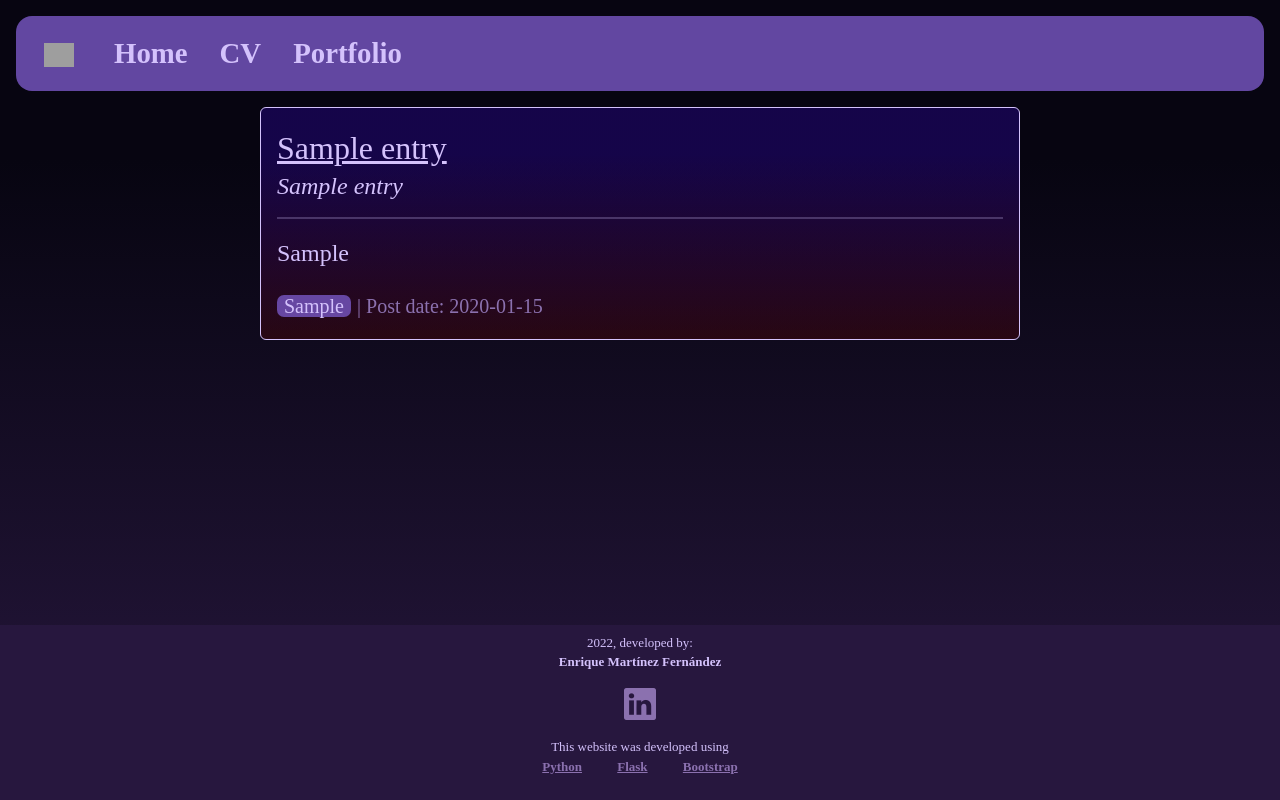
After one commit to Emfz/PersonalSite, a Flask app: page /portfolio in a window 1280 px wide. The commit adds this page. Run offline with Flask 2, Linux system fonts and the light colour scheme; tables that the repository leaves empty hold one stand-in row (values such as "Sample post"); some web fonts are replaced; grey boxes are pictures that could not be loaded.

Commit message:
Portfolio page created, it lists all the posts in the database

```diff
--- a/main.py
+++ b/main.py
@@ -1,9 +1,39 @@
 from flask import Flask, render_template, url_for
 import time
+from flask_sqlalchemy import SQLAlchemy
+
 
 
 app = Flask(__name__)
+
+app.config["SQLALCHEMY_DATABASE_URI"] = "sqlite:///portfolio.db"
+database = SQLAlchemy(app)
+
 year = time.localtime().tm_year
+
+
+class PortfolioEntry(database.Model):
+	id = database.Column(database.Integer, primary_key = True)
+	title = database.Column(database.String, nullable = False)
+	subtitle = database.Column(database.String(150))
+	abstract = database.Column(database.String(300))
+	category_tag = database.Column(database.String(100))
+	date = database.Column(database.String(10), nullable = False)
+	body = database.Column(database.Text, nullable = False)
+
+
+with app.app_context():
+	database.create_all()
+	# TestEntry = PortfolioEntry(title = "Emulating the Chip-8 processor",
+	# 							subtitle = "A flashback to the dawn of videogames.",
+	# 							abstract = "I'll walk you through how I emulated a retro console in a modern system.",
+	# 							category_tag = "c++,python,java",
+	# 							date = year,
+	# 							body = "ASDF")
+	# database.session.add(TestEntry)
+	# database.session.commit()
+
+
 
 @app.route("/")
 def home():
@@ -13,6 +43,10 @@ def home():
 def cv():
 	return render_template("cv.html", year = year)
 
+@app.route("/portfolio")
+def portfolio():
+	posts = PortfolioEntry.query.all()
+	return render_template("portfolio.html", year = year, posts = posts)
 
 
 if __name__ == "__main__":
--- a/static/styles.css
+++ b/static/styles.css
@@ -10,6 +10,8 @@ F6F5F5,D3E0EA,1687A7,276678
 	--darker: #070511;
 	--lightTranpsarent: #7353BAD9;
 	--darkTransparent: #0f0f23D9;
+	--darkRedTransparent: rgba(76, 3, 3, 0.4);
+	--lightBlueTransparent: rgba(63, 4, 241, 0.25);
 
 	/* Text animation section */
 	--neon-text-color: rgb(255, 255, 255);
@@ -27,6 +29,7 @@ F6F5F5,D3E0EA,1687A7,276678
 
 body{
 	background-color: var(--darker);
+	background: linear-gradient(0deg, var(--dark) 0%, var(--darker) 80%);
 	color: var(--lighter);
 	font-family: 'Kurale', serif;
 	font-size: 1.5rem;
@@ -200,6 +203,57 @@ nav{
 
 
 /* --------------------------------------------------------------------------------------------------------------------------- */
+/* --------------------------------------------------------------------------------------------------------------------------- */
+/* --------------------------------------------------------------------------------------------------------------------------- */
+/* Portfolio */
+
+.portfolio-container{
+	padding: 0 5%;
+}
+
+.portfolio-card{
+	border-color: var(--lighter);
+	color: var(--lighter);
+	margin-bottom: 50px;
+	/* max-width: 50%; */
+	/* background-color: var(--whiteTransparent); */
+	background-color: var(--darker);
+	background: linear-gradient(0deg, var(--darkRedTransparent) 0%, var(--lightBlueTransparent) 80%);
+}
+
+.portfolio-card-header{
+	font-size: 2rem;
+	text-decoration: underline;
+	color: var(--lighter);
+}
+
+.portfolio-card-header:hover{
+	color: white;
+}
+
+.portfolio-card-subtitle{
+	font-size: 1.5rem;
+	font-style: italic;
+}
+
+.portfolio-card-date-tag{
+	font-size: 1.25rem;
+	color: var(--light);
+	display: inline;
+}
+
+.language-tag{
+	display: inline;
+	font-size: 1.25rem;
+	background-color: var(--lightTranpsarent);
+	border-radius: 7px;
+	padding: 0px 7px;
+}
+
+
+
+
+/* --------------------------------------------------------------------------------------------------------------------------- */
 /* Text animation */
 .animation {
 	height: 16vw;
@@ -227,81 +281,97 @@ nav{
 		margin-top: var(--height1);
 		color: var(--darker);
 		text-shadow: none;
+		opacity: 0;
 	}
 	10%{
 		margin-top: var(--height1);
 		color: var(--neon-text-color);
 		text-shadow: var(--text-shadow-config);
+		opacity: 1;
 	}
 	19%{
 		margin-top: var(--height1);
 		color: var(--darker);
 		text-shadow: none;
+		opacity: 0;
 	}
 	20%{
 		margin-top: var(--height2);
 		color:var(--darker);
 		text-shadow: none;
+		opacity: 0;
 	}
 	30%{
 		margin-top: var(--height2);
 		color: var(--neon-text-color);
 		text-shadow: var(--text-shadow-config);
+		opacity: 1;
 	}
 	39%{
 		margin-top: var(--height2);
 		color: var(--darker);
 		text-shadow: none;
+		opacity: 0;
 	}
 	40%{
 		margin-top: var(--height3);
 		color: var(--darker);
 		text-shadow: none;
+		opacity: 0;
 	}
 	50%{
 		margin-top: var(--height3);
 		color: var(--neon-text-color);
 		text-shadow: var(--text-shadow-config);
+		opacity: 1;
 	}
 	59%{
 		margin-top: var(--height3);
 		color: var(--darker);
 		text-shadow: none;
+		opacity: 0;
 	}
 	60%{
 		margin-top: var(--height4);
 		color: var(--darker);
 		text-shadow: none;
+		opacity: 0;
 	}
 	70%{
 		margin-top: var(--height4);
 		color: var(--neon-text-color);
 		text-shadow: var(--text-shadow-config);
+		opacity: 1;
 	}
 	79%{
 		margin-top: var(--height4);
 		color: var(--darker);
 		text-shadow: none;
+		opacity: 0;
 	}
 	80%{
 		margin-top: var(--height5);
 		color: var(--darker);
 		text-shadow: none;
+		opacity: 0;
 	}
 	90%{
 		margin-top: var(--height5);
 		color: var(--neon-text-color);
 		text-shadow: var(--text-shadow-config);
+		opacity: 1;
 	}
 	99%{
 		margin-top: var(--height5);
 		color: var(--darker);
 		text-shadow: none;
+		opacity: 0;
 	}
 	100%{
 		margin-top: var(--height1);
 		color: var(--darker);
 		text-shadow: none;
+		opacity: 0;
 	}
 
 }
--- a/templates/cv.html
+++ b/templates/cv.html
@@ -1,4 +1,8 @@
 {% extends "base.html" %}
+
+{% block title %}
+	CV
+{% endblock%}
 
 {% block content %}
 	<div class="container-fluid">
--- a/templates/index.html
+++ b/templates/index.html
@@ -2,7 +2,7 @@
 
 
 {% block title %}
-	Enrique's personal page
+	Enrique's site
 {% endblock %}
 
 
--- a/templates/navbar.html
+++ b/templates/navbar.html
@@ -18,7 +18,7 @@
 				<a class="nav-link" href="{{ url_for('cv') }}">CV</a>
 			</li>
 			<li class="nav-item">
-				<a class="nav-link" href="#">Portfolio</a>
+				<a class="nav-link" href=" {{ url_for('portfolio') }} ">Portfolio</a>
 			</li>
 			</ul>
 		</div>
--- /dev/null
+++ b/templates/portfolio.html
@@ -0,0 +1,55 @@
+{% extends "base.html" %}
+
+{% block title %}
+	Portfolio
+{% endblock %}
+
+{% block content %}
+
+	<div class="container-fluid portfolio-container">
+
+		<div class="row justify-content-center">
+
+			<div class="col-sm-12 col-md-8">
+
+				{% for post in posts: %}
+
+					<div class="card portfolio-card">
+						<div class="card-body">
+							<a class="portfolio-card-header" href=" {{ url_for('home') }}">{{ post.title }}</a>
+							<h3 class="portfolio-card-subtitle">{{ post.subtitle }}</h3>
+
+							<hr class="hr-thick">
+							<p>{{ post.abstract }}</p>
+							{% for tag in post.category_tag.split(",") %}
+								<p class="language-tag">{{ tag }}</p>
+							{% endfor %}
+							<p class="portfolio-card-date-tag">| Post date: {{ post.date }}</p>
+						</div>
+					</div>
+
+				{% endfor %}
+
+				<!-- <div class="card portfolio-card">
+					<div class="card-body">
+						<a class="portfolio-card-header" href=" {{ url_for('home') }}">The life of a cactus</a>
+						<h3 class="portfolio-card-subtitle">Who knew cacti lived such interesting lives?</h3>
+
+						<hr class="hr-thick">
+						<p>Abstract about this entry.</p>
+						<p class="portfolio-card-date-tag">Tags: </p>
+						<p class="language-tag">c++</p>
+						<p class="language-tag">python</p>
+						<p class="portfolio-card-date-tag">| Post date: 12/08/2021</p>
+
+					</div>
+				</div> -->
+
+			</div>
+
+		</div>
+
+
+	</div>
+
+{% endblock %}
--- /dev/null
+++ b/templates/portfolioEntryTemplate.html
@@ -0,0 +1 @@
+{% extends "base.html" %}
```
Also changed, not shown: 1 other file.
